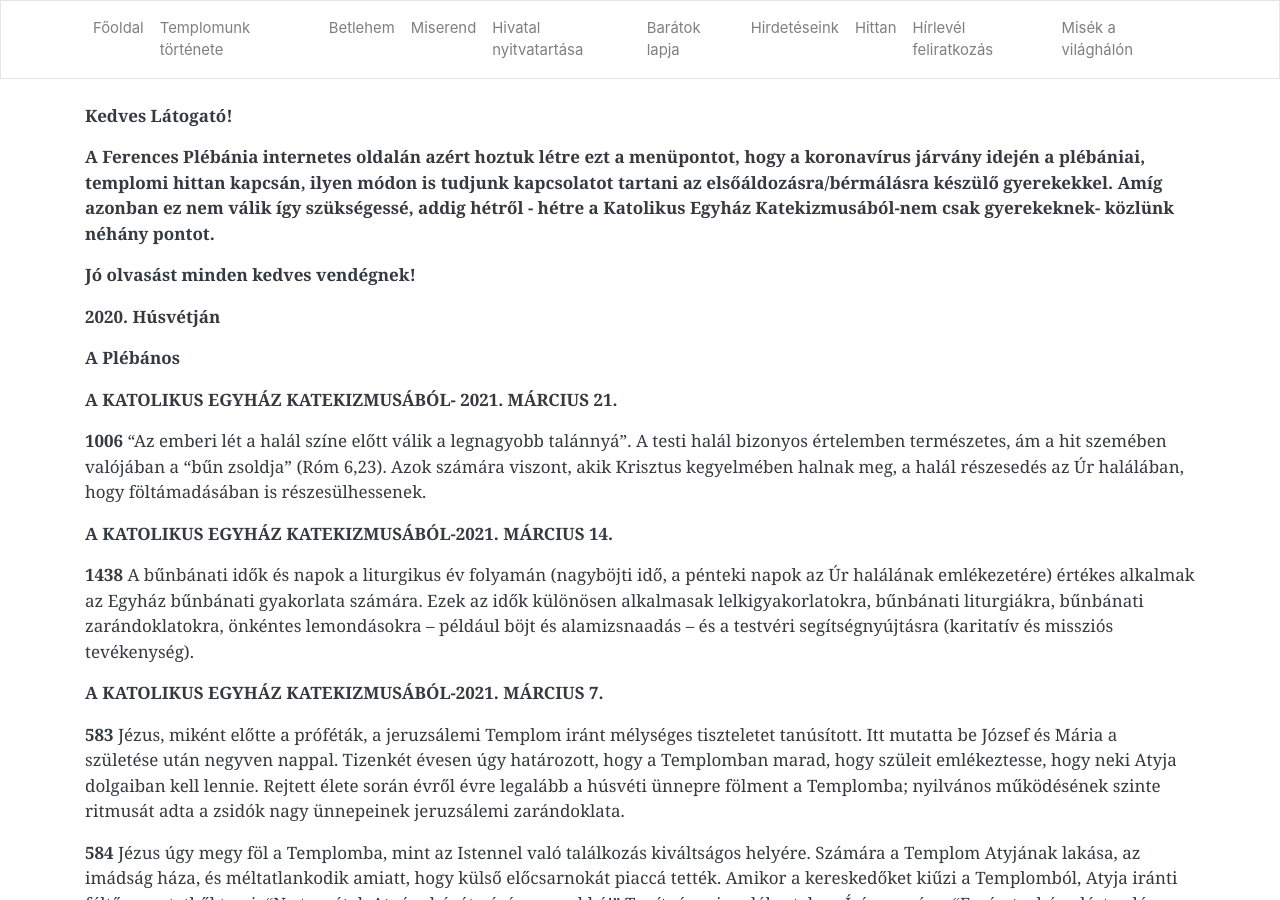
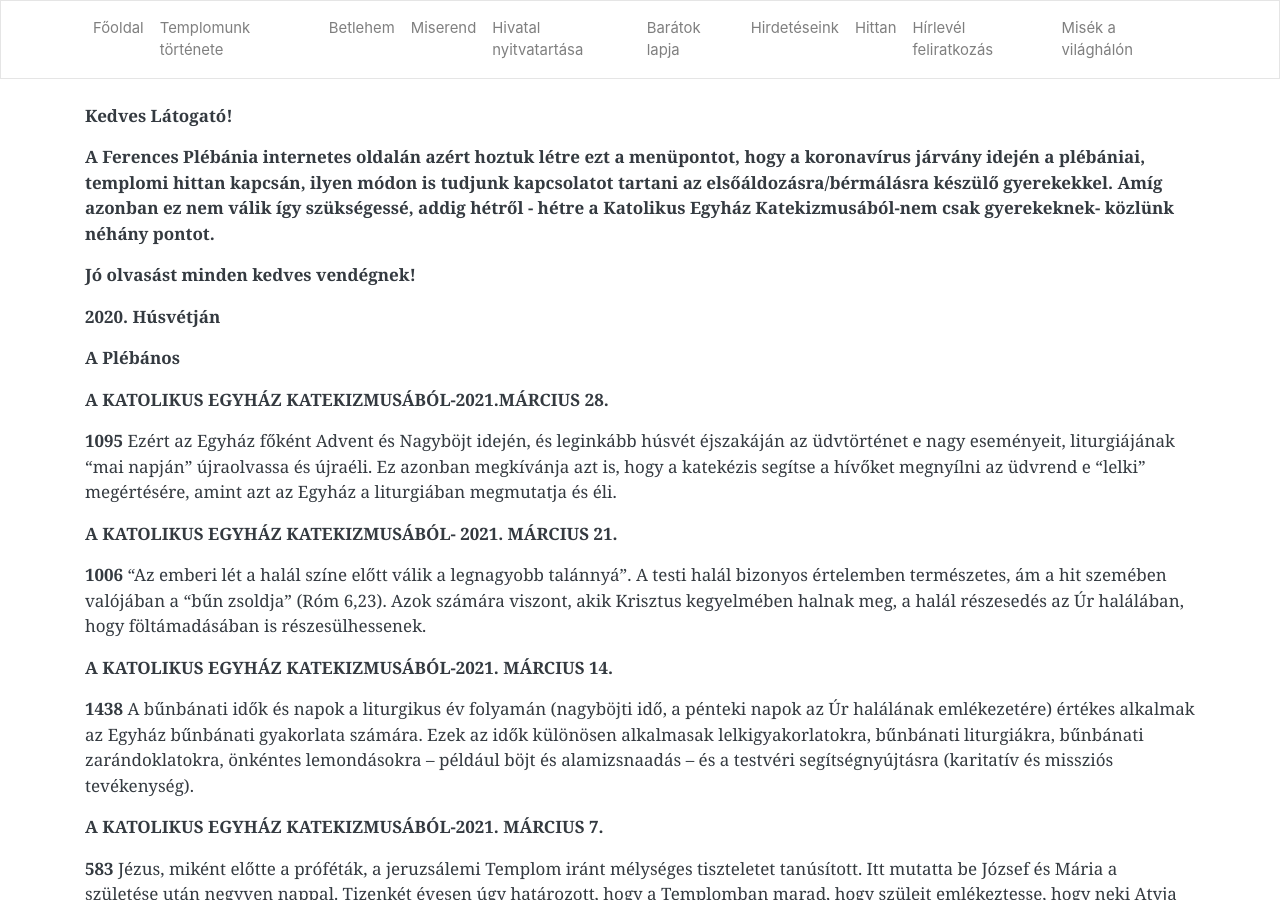
Before and after one commit to pecsi-ferences/pecsi-ferences.github.io, a Jekyll site: the page built from hittan.md, in a window 1280 px wide and 900 px high. Built offline with Jekyll 4.4.1, drawn with Linux system fonts in a browser that asks for light colours; nearby versions of some CDN libraries.

Commit message:
Update from Forestry.io Zoltán Dohány updated hittan.md

```diff
--- a/hittan.md
+++ b/hittan.md
@@ -12,6 +12,10 @@ title: Hittan
 **2020. Húsvétján**
 
 **A Plébános**
+
+**A KATOLIKUS EGYHÁZ KATEKIZMUSÁBÓL-2021.MÁRCIUS 28.**
+
+**1095** Ezért az Egyház főként Advent és Nagyböjt idején, és leginkább húsvét éjszakáján az üdvtörténet e nagy eseményeit, liturgiájának "mai napján" újraolvassa és újraéli. Ez azonban megkívánja azt is, hogy a katekézis segítse a hívőket megnyílni az üdvrend e "lelki" megértésére, amint azt az Egyház a liturgiában megmutatja és éli.
 
 **A KATOLIKUS EGYHÁZ KATEKIZMUSÁBÓL- 2021. MÁRCIUS 21.**
 
```
